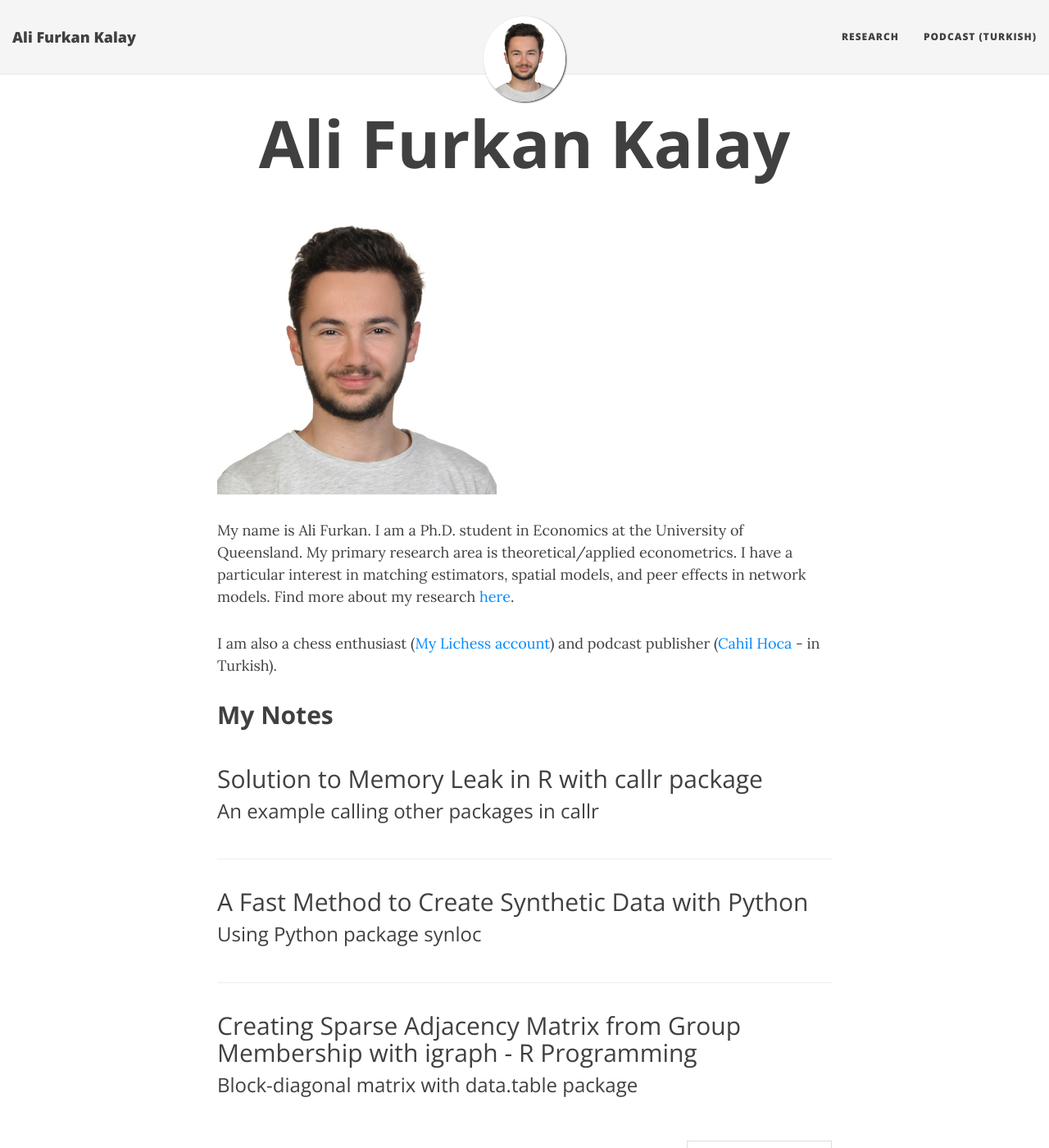
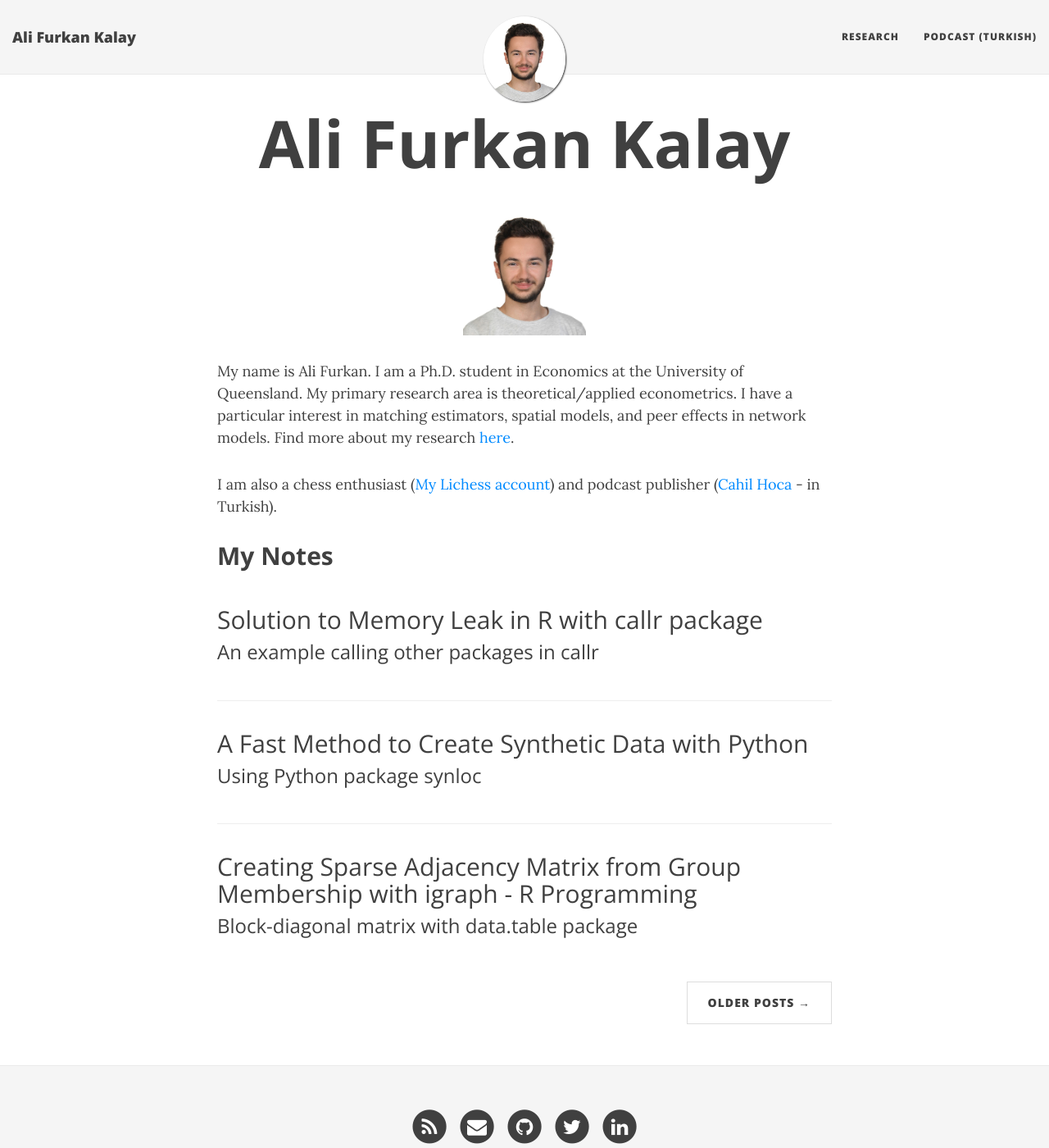
Before and after one commit to alfurka/alfurka.github.io, a Jekyll site: the page built from index.html, in a window 1280 px wide and 1400 px high. Shown: the whole window at 82% size. Built offline with Jekyll 4.4.1, drawn with Linux system fonts in a browser that asks for light colours; nearby versions of some CDN libraries; the list of posts is cut into pages by our own code.

Commit message:
Update main.css

```diff
--- a/css/main.css
+++ b/css/main.css
@@ -258,20 +258,19 @@ img {
   }
 }
 
-.profile-photo div {
+.profile-photo img {
   float:left;
-  display: block;
   margin: 5px;
-  width: 200px;
+  width: 150px;
 }
 
 @media only screen and (min-width:600px) {
-  .profile-photo div {
+  .profile-photo img {
     float:none;
     display: block;
     margin-left: auto;
     margin-right: auto;
-    width: 200px;
+    width: 150px;
   }
 }
 
```
